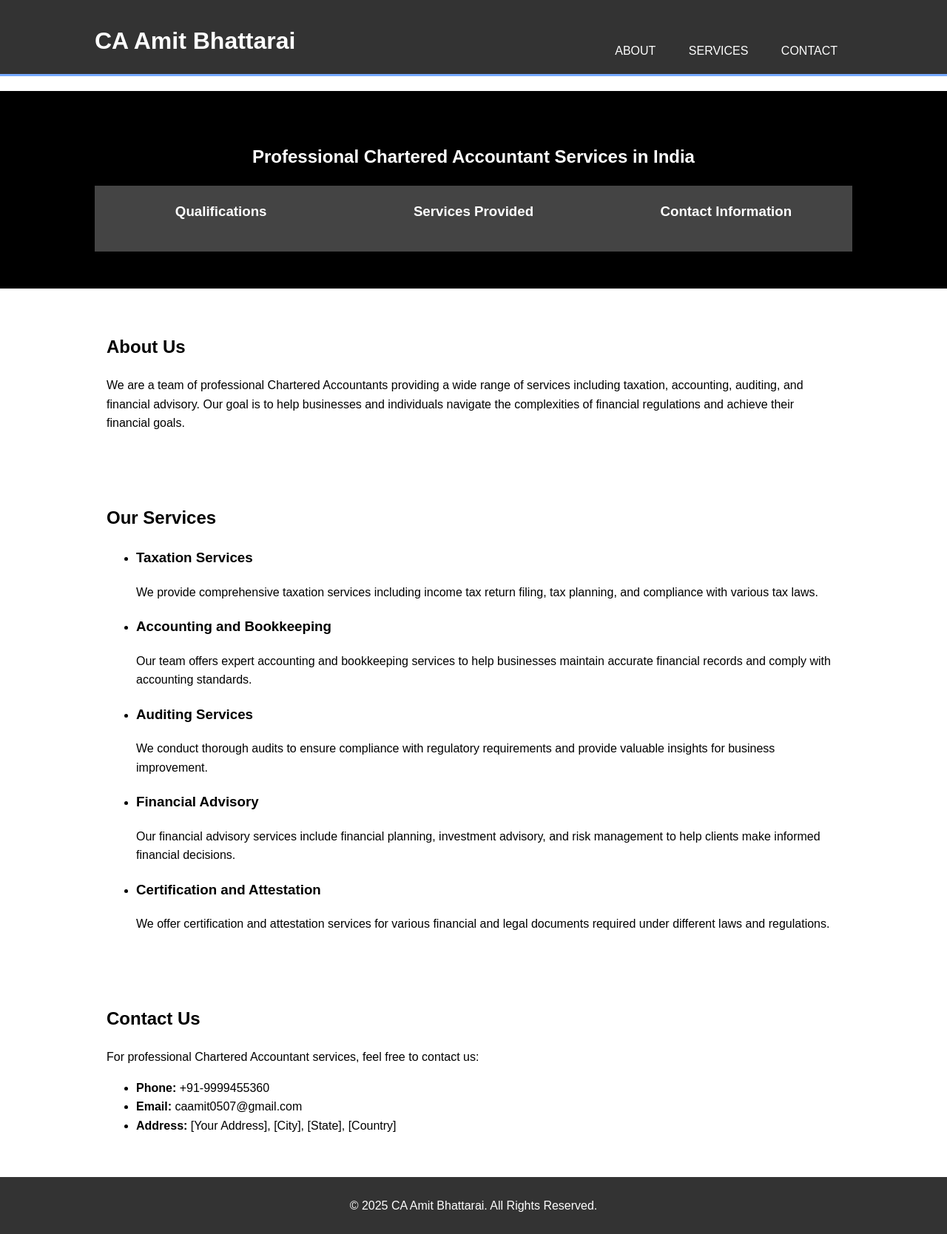
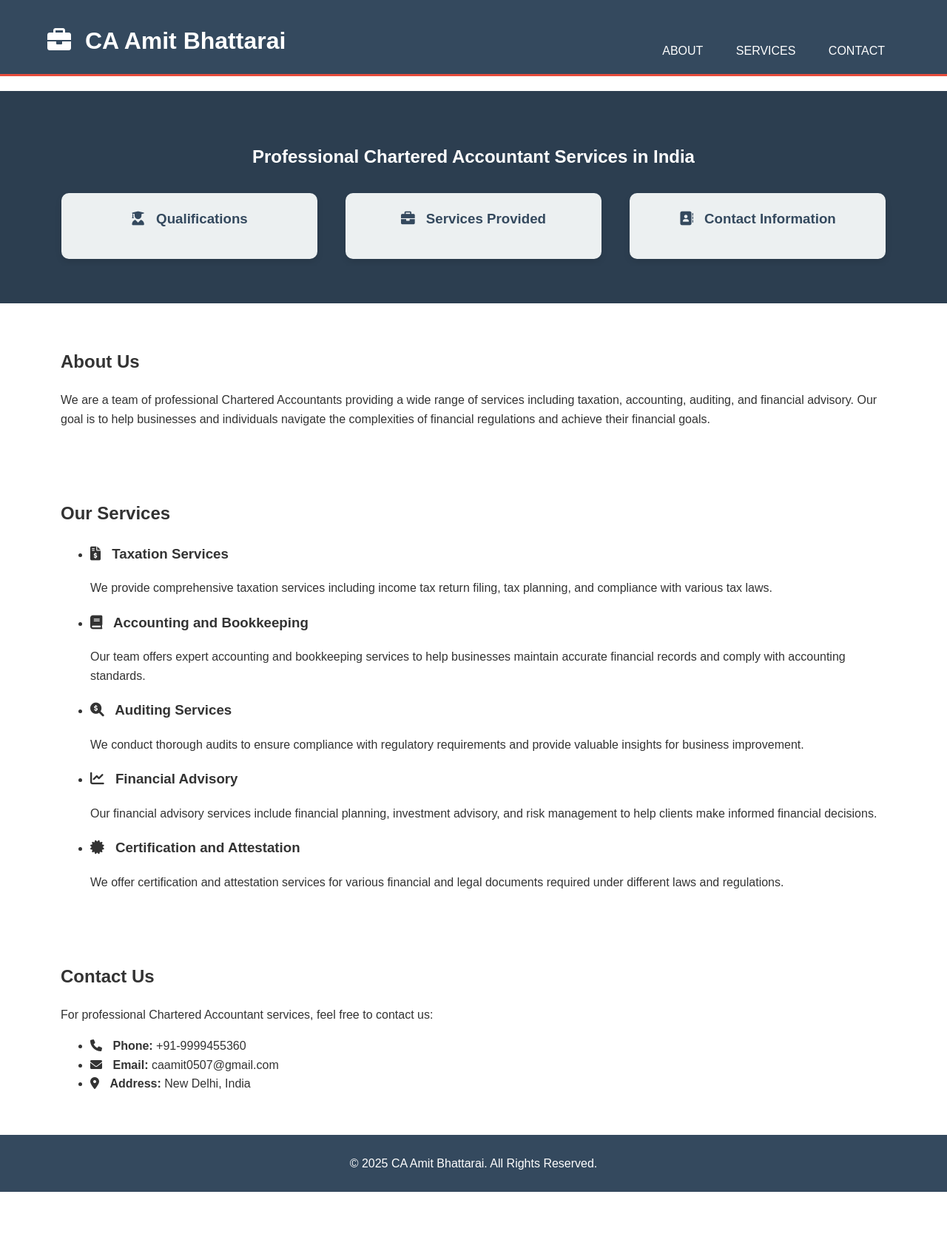
Before and after one commit to amitbhattarai05/portfolio, a plain HTML site: page index.html in a window 1280 px wide. Shown: the whole page at 74% size. After the commit the page ends 1611 px from the top, so only its background shows below. Drawn offline with Linux system fonts and the light colour scheme.

Commit message:
Update index.html
update

```diff
--- a/index.html
+++ b/index.html
@@ -4,6 +4,7 @@
     <meta charset="UTF-8">
     <meta name="viewport" content="width=device-width, initial-scale=1.0">
     <title>CA Amit Bhattarai - Professional Chartered Accountant Services in India</title>
+    <link rel="stylesheet" href="https://cdnjs.cloudflare.com/ajax/libs/font-awesome/6.0.0-beta3/css/all.min.css">
     <style>
         body {
             font-family: Arial, sans-serif;
@@ -11,18 +12,19 @@
             margin: 0;
             padding: 0;
             box-sizing: border-box;
+            color: #333;
         }
         .container {
-            width: 80%;
+            width: 90%;
             margin: auto;
             overflow: hidden;
         }
         header {
-            background: #333;
+            background: #34495e;
             color: #fff;
             padding-top: 30px;
             min-height: 70px;
-            border-bottom: #77aaff 3px solid;
+            border-bottom: #e74c3c 3px solid;
         }
         header a {
             color: #fff;
@@ -49,45 +51,69 @@
             margin-top: 10px;
         }
         #banner {
-            background: #000;
+            background: #2c3e50;
             color: #fff;
             text-align: center;
             padding: 50px 0;
         }
         .card-container {
             display: flex;
+            flex-wrap: wrap;
             justify-content: space-around;
             margin-top: 20px;
         }
         .card {
-            background: #444;
-            color: #fff;
+            background: #ecf0f1;
+            color: #34495e;
             padding: 20px;
             width: 30%;
-            transition: background 0.3s;
+            margin: 10px 0;
+            transition: background 0.3s, color 0.3s;
+            box-sizing: border-box;
+            cursor: pointer;
+            border-radius: 10px;
+            box-shadow: 0 4px 8px rgba(0,0,0,0.1);
         }
-        .card:hover {
-            background: #666;
+        .card:hover, .card.active {
+            background: #e74c3c;
+            color: #fff;
         }
         .card h3 {
             margin-top: 0;
         }
         .card p {
             display: none;
+            margin-top: 10px;
         }
-        .card:hover p {
+        .card:hover p, .card.active p {
             display: block;
+            text-align: justify;
         }
         section {
             padding: 20px;
             margin: 20px 0;
         }
         footer {
-            background: #333;
+            background: #34495e;
             color: #fff;
             text-align: center;
             padding: 10px;
             margin-top: 20px;
+        }
+        .fas {
+            margin-right: 10px;
+        }
+        @media (max-width: 768px) {
+            .card {
+                width: 100%;
+            }
+            header nav ul {
+                text-align: center;
+            }
+            header nav ul li {
+                display: block;
+                padding: 10px 0;
+            }
         }
     </style>
 </head>
@@ -95,7 +121,7 @@
     <header>
         <div class="container">
             <div id="branding">
-                <h1>CA Amit Bhattarai</h1>
+                <h1><i class="fas fa-briefcase"></i> CA Amit Bhattarai</h1>
             </div>
             <nav>
                 <ul>
@@ -111,16 +137,16 @@
             <h1>Professional Chartered Accountant Services in India</h1>
             <div class="card-container">
                 <div class="card">
-                    <h3>Qualifications</h3>
+                    <h3><i class="fas fa-user-graduate"></i> Qualifications</h3>
                     <p>CA Amit Bhattarai is a certified Chartered Accountant with extensive experience in financial management, auditing, and taxation.</p>
                 </div>
                 <div class="card">
-                    <h3>Services Provided</h3>
+                    <h3><i class="fas fa-briefcase"></i> Services Provided</h3>
                     <p>We offer a wide range of services including taxation, accounting, auditing, financial advisory, and certification & attestation.</p>
                 </div>
                 <div class="card">
-                    <h3>Contact Information</h3>
-                    <p>Phone: +91-9999455360<br>Email: caamit0507@gmail.com<br>Address: [Your Address], [City], [State], [Country]</p>
+                    <h3><i class="fas fa-address-book"></i> Contact Information</h3>
+                    <p>Phone: +91-9999455360<br>Email: caamit0507@gmail.com<br>Address: New Delhi, India</p>
                 </div>
             </div>
         </div>
@@ -136,23 +162,23 @@
             <h2>Our Services</h2>
             <ul>
                 <li>
-                    <h3>Taxation Services</h3>
+                    <h3><i class="fas fa-file-invoice-dollar"></i> Taxation Services</h3>
                     <p>We provide comprehensive taxation services including income tax return filing, tax planning, and compliance with various tax laws.</p>
                 </li>
                 <li>
-                    <h3>Accounting and Bookkeeping</h3>
+                    <h3><i class="fas fa-book"></i> Accounting and Bookkeeping</h3>
                     <p>Our team offers expert accounting and bookkeeping services to help businesses maintain accurate financial records and comply with accounting standards.</p>
                 </li>
                 <li>
-                    <h3>Auditing Services</h3>
+                    <h3><i class="fas fa-search-dollar"></i> Auditing Services</h3>
                     <p>We conduct thorough audits to ensure compliance with regulatory requirements and provide valuable insights for business improvement.</p>
                 </li>
                 <li>
-                    <h3>Financial Advisory</h3>
+                    <h3><i class="fas fa-chart-line"></i> Financial Advisory</h3>
                     <p>Our financial advisory services include financial planning, investment advisory, and risk management to help clients make informed financial decisions.</p>
                 </li>
                 <li>
-                    <h3>Certification and Attestation</h3>
+                    <h3><i class="fas fa-certificate"></i> Certification and Attestation</h3>
                     <p>We offer certification and attestation services for various financial and legal documents required under different laws and regulations.</p>
                 </li>
             </ul>
@@ -163,9 +189,9 @@
             <h2>Contact Us</h2>
             <p>For professional Chartered Accountant services, feel free to contact us:</p>
             <ul>
-                <li><strong>Phone:</strong> +91-9999455360</li>
-                <li><strong>Email:</strong> caamit0507@gmail.com</li>
-                <li><strong>Address:</strong> [Your Address], [City], [State], [Country]</li>
+                <li><i class="fas fa-phone"></i> <strong>Phone:</strong> +91-9999455360</li>
+                <li><i class="fas fa-envelope"></i> <strong>Email:</strong> caamit0507@gmail.com</li>
+                <li><i class="fas fa-map-marker-alt"></i> <strong>Address:</strong> New Delhi, India</li>
             </ul>
         </div>
     </section>
@@ -174,5 +200,12 @@
             <p>&copy; 2025 CA Amit Bhattarai. All Rights Reserved.</p>
         </div>
     </footer>
+    <script>
+        document.querySelectorAll('.card').forEach(card => {
+            card.addEventListener('click', () => {
+                card.classList.toggle('active');
+            });
+        });
+    </script>
 </body>
 </html>
```
